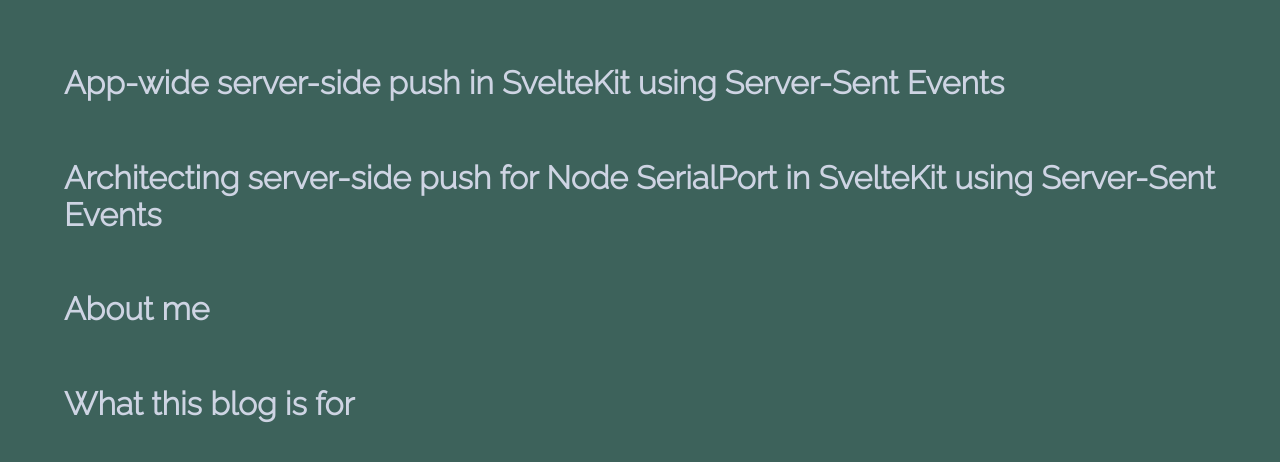
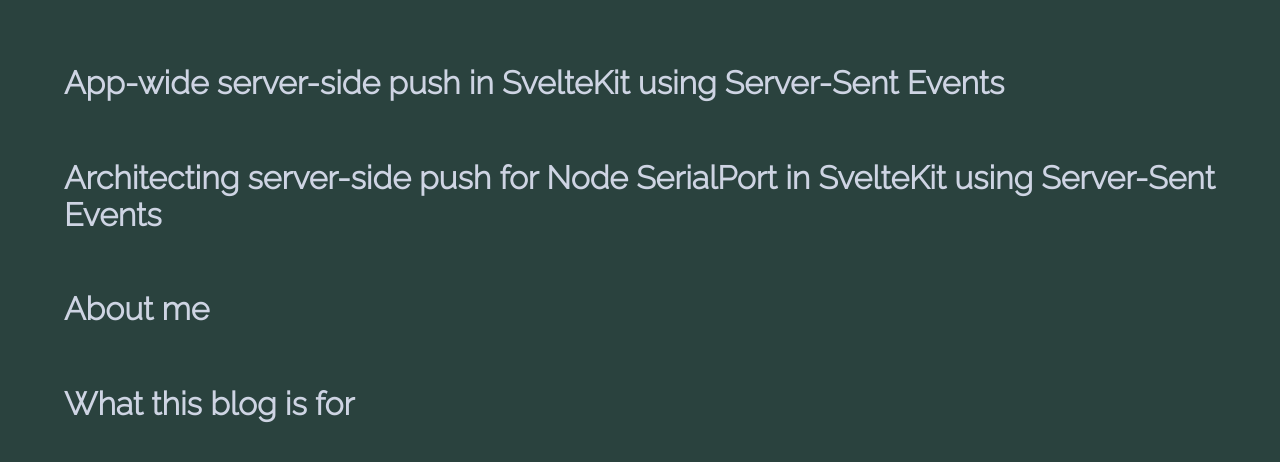
Before and after one commit to hi-brylle/hi-brylle-blog, a SvelteKit app: page / in a window 1280 px wide. Shown: the top 462 px of the page. Built offline with nearby package versions, Linux system fonts and the light colour scheme.

Commit message:
Change background and text color of main content

```diff
--- a/src/routes/+page.svelte
+++ b/src/routes/+page.svelte
@@ -1,9 +1,5 @@
 <script lang="ts">
-    import { goto } from "$app/navigation";
     import { nav_links } from "$lib/link-store";
-    import { onMount } from "svelte";
-
-
 </script>
 
 <div>
@@ -26,7 +22,7 @@
 
     div {
         height: 100vh;
-        background-color: #3D625B;
+        background-color: #2A423E;
     }
 
     ul {
--- a/src/routes/app-wide-sveltekit-sse/+page.svelte
+++ b/src/routes/app-wide-sveltekit-sse/+page.svelte
@@ -159,6 +159,7 @@
 
 <style>
     main {
+        background-color: #2A423E;
         color: #CED4E3;
     }
     main {
--- a/src/routes/serial-port-sveltekit-sse/+page.svelte
+++ b/src/routes/serial-port-sveltekit-sse/+page.svelte
@@ -251,6 +251,7 @@
 
 <style>
     main {
+        background-color: #2A423E;
         color: #CED4E3;
     }
     main {
```
